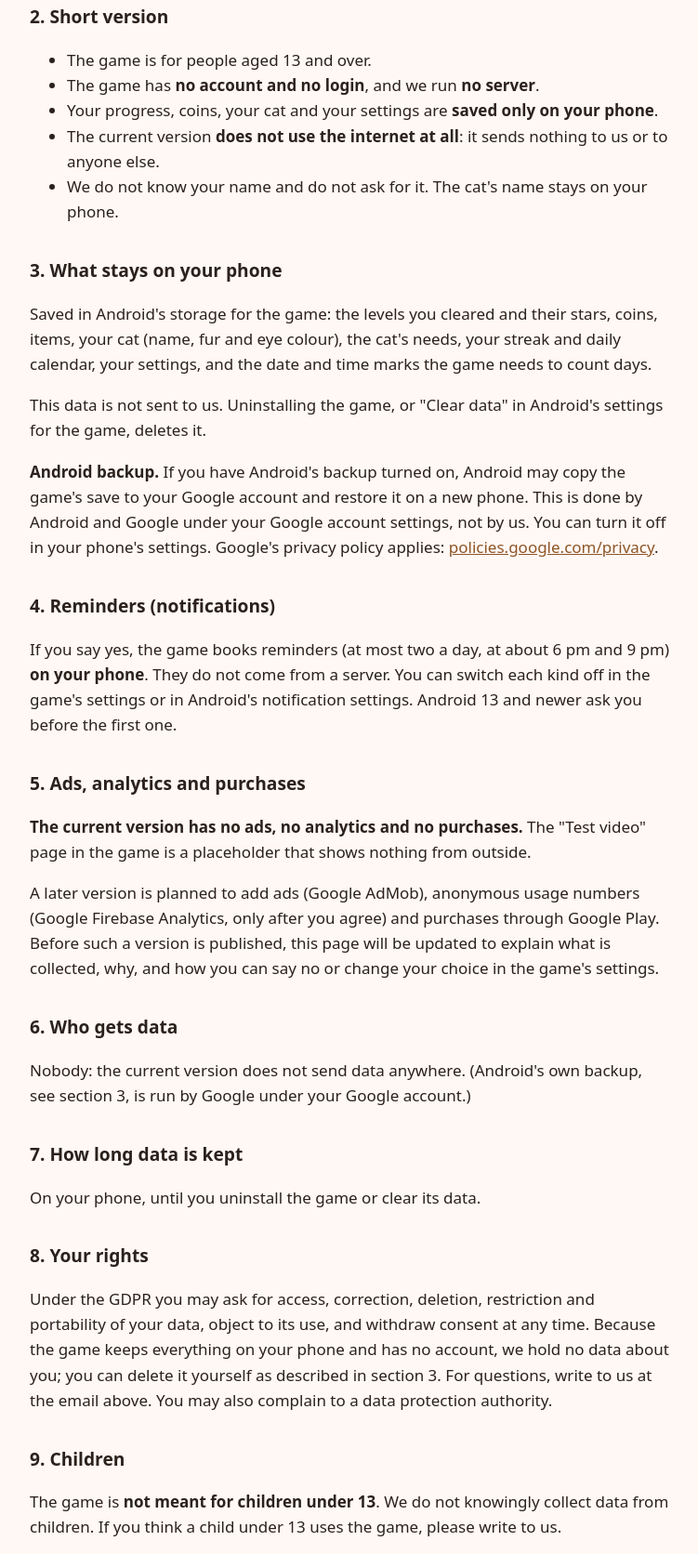
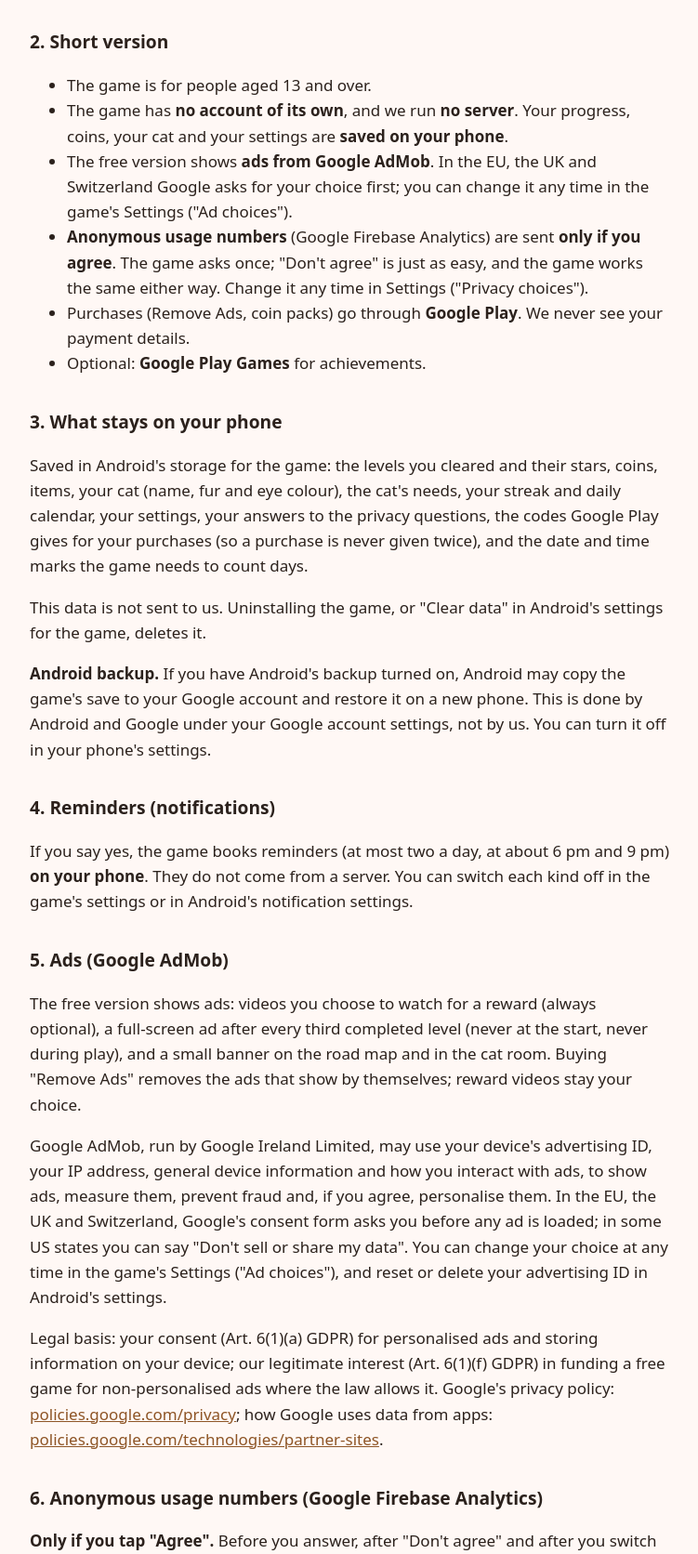
Before and after one commit to Hedgehog12/vgames, a plain HTML site: page cat-number-match/privacy/index.html in a window 1280 px wide. Shown: the part 432-2104 px from the top of the page at 93% size, without its empty margins (264-1015 px from the left). Drawn offline with Linux system fonts and the light colour scheme.

Commit message:
Cat Number Match privacy policy: ads, analytics, purchases (2026-11-08)

```diff
--- a/cat-number-match/privacy/index.html
+++ b/cat-number-match/privacy/index.html
@@ -10,50 +10,65 @@
 <main>
 <p class="back"><a href="../">← Cat Number Match</a></p>
 <h1>Privacy Policy</h1>
-<p class="meta">Cat Number Match (Android, <code>pro.vlasiichuk.cat_number_match</code>) · Last updated: 13 October 2026</p>
+<p class="meta">Cat Number Match (Android, <code>pro.vlasiichuk.cat_number_match</code>) · Last updated: 8 November 2026</p>
 
 <h2>1. Who is responsible</h2>
 <p>Julian Vlasiichuk (vlasiichuk.pro)<br>
+Flur Straße 20, 86453 Dasing, Germany<br>
 Email: <a href="mailto:catnumbermatch@gmail.com">catnumbermatch@gmail.com</a></p>
 <p>"We" means the developer named above. "The game" means the Android app Cat Number Match.</p>
 
 <h2>2. Short version</h2>
 <ul>
 <li>The game is for people aged 13 and over.</li>
-<li>The game has <strong>no account and no login</strong>, and we run <strong>no server</strong>.</li>
-<li>Your progress, coins, your cat and your settings are <strong>saved only on your phone</strong>.</li>
-<li>The current version <strong>does not use the internet at all</strong>: it sends nothing to us or to anyone else.</li>
-<li>We do not know your name and do not ask for it. The cat's name stays on your phone.</li>
+<li>The game has <strong>no account of its own</strong>, and we run <strong>no server</strong>. Your progress, coins, your cat and your settings are <strong>saved on your phone</strong>.</li>
+<li>The free version shows <strong>ads from Google AdMob</strong>. In the EU, the UK and Switzerland Google asks for your choice first; you can change it any time in the game's Settings ("Ad choices").</li>
+<li><strong>Anonymous usage numbers</strong> (Google Firebase Analytics) are sent <strong>only if you agree</strong>. The game asks once; "Don't agree" is just as easy, and the game works the same either way. Change it any time in Settings ("Privacy choices").</li>
+<li>Purchases (Remove Ads, coin packs) go through <strong>Google Play</strong>. We never see your payment details.</li>
+<li>Optional: <strong>Google Play Games</strong> for achievements.</li>
 </ul>
 
 <h2>3. What stays on your phone</h2>
-<p>Saved in Android's storage for the game: the levels you cleared and their stars, coins, items, your cat (name, fur and eye colour), the cat's needs, your streak and daily calendar, your settings, and the date and time marks the game needs to count days.</p>
+<p>Saved in Android's storage for the game: the levels you cleared and their stars, coins, items, your cat (name, fur and eye colour), the cat's needs, your streak and daily calendar, your settings, your answers to the privacy questions, the codes Google Play gives for your purchases (so a purchase is never given twice), and the date and time marks the game needs to count days.</p>
 <p>This data is not sent to us. Uninstalling the game, or "Clear data" in Android's settings for the game, deletes it.</p>
-<p><strong>Android backup.</strong> If you have Android's backup turned on, Android may copy the game's save to your Google account and restore it on a new phone. This is done by Android and Google under your Google account settings, not by us. You can turn it off in your phone's settings. Google's privacy policy applies: <a href="https://policies.google.com/privacy">policies.google.com/privacy</a>.</p>
+<p><strong>Android backup.</strong> If you have Android's backup turned on, Android may copy the game's save to your Google account and restore it on a new phone. This is done by Android and Google under your Google account settings, not by us. You can turn it off in your phone's settings.</p>
 
 <h2>4. Reminders (notifications)</h2>
-<p>If you say yes, the game books reminders (at most two a day, at about 6 pm and 9 pm) <strong>on your phone</strong>. They do not come from a server. You can switch each kind off in the game's settings or in Android's notification settings. Android 13 and newer ask you before the first one.</p>
+<p>If you say yes, the game books reminders (at most two a day, at about 6 pm and 9 pm) <strong>on your phone</strong>. They do not come from a server. You can switch each kind off in the game's settings or in Android's notification settings.</p>
 
-<h2>5. Ads, analytics and purchases</h2>
-<p><strong>The current version has no ads, no analytics and no purchases.</strong> The "Test video" page in the game is a placeholder that shows nothing from outside.</p>
-<p>A later version is planned to add ads (Google AdMob), anonymous usage numbers (Google Firebase Analytics, only after you agree) and purchases through Google Play. Before such a version is published, this page will be updated to explain what is collected, why, and how you can say no or change your choice in the game's settings.</p>
+<h2>5. Ads (Google AdMob)</h2>
+<p>The free version shows ads: videos you choose to watch for a reward (always optional), a full-screen ad after every third completed level (never at the start, never during play), and a small banner on the road map and in the cat room. Buying "Remove Ads" removes the ads that show by themselves; reward videos stay your choice.</p>
+<p>Google AdMob, run by Google Ireland Limited, may use your device's advertising ID, your IP address, general device information and how you interact with ads, to show ads, measure them, prevent fraud and, if you agree, personalise them. In the EU, the UK and Switzerland, Google's consent form asks you before any ad is loaded; in some US states you can say "Don't sell or share my data". You can change your choice at any time in the game's Settings ("Ad choices"), and reset or delete your advertising ID in Android's settings.</p>
+<p>Legal basis: your consent (Art. 6(1)(a) GDPR) for personalised ads and storing information on your device; our legitimate interest (Art. 6(1)(f) GDPR) in funding a free game for non-personalised ads where the law allows it. Google's privacy policy: <a href="https://policies.google.com/privacy">policies.google.com/privacy</a>; how Google uses data from apps: <a href="https://policies.google.com/technologies/partner-sites">policies.google.com/technologies/partner-sites</a>.</p>
 
-<h2>6. Who gets data</h2>
-<p>Nobody: the current version does not send data anywhere. (Android's own backup, see section 3, is run by Google under your Google account.)</p>
+<h2>6. Anonymous usage numbers (Google Firebase Analytics)</h2>
+<p><strong>Only if you tap "Agree".</strong> Before you answer, after "Don't agree" and after you switch it off, nothing is sent (Firebase itself also stays switched off).</p>
+<p>What is counted: which levels are started and finished, how many stars, hints, undos and "Add numbers" were used, coins earned and spent and on what, which screens and features are used (shop, cat room, daily puzzle, settings switches), which videos were watched, and general device and app information (device model, Android version, language, country, app version) with a random app-instance ID. <strong>Not</strong>: your name, your cat's name, free text, your contacts or your location beyond the country.</p>
+<p>Why: to see which levels are too hard or too easy, whether the coins are fair, and which features players use, so we can improve the game.</p>
+<p>Legal basis: your consent (Art. 6(1)(a) GDPR), which you can withdraw at any time in Settings ("Privacy choices"); withdrawing also deletes the usage data waiting on your phone. Firebase is run by Google Ireland Limited; data may be processed in the USA under the EU-US Data Privacy Framework. Data is kept by Google for 14 months, then deleted.</p>
 
-<h2>7. How long data is kept</h2>
-<p>On your phone, until you uninstall the game or clear its data.</p>
+<h2>7. Purchases (Google Play)</h2>
+<p>Purchases are handled entirely by Google Play. We receive only what Google Play tells the game: which product was bought, Google's purchase code and order number, and whether the payment is complete. We never see your name, card or payment details. Google's terms and privacy policy apply to the payment.</p>
 
-<h2>8. Your rights</h2>
-<p>Under the GDPR you may ask for access, correction, deletion, restriction and portability of your data, object to its use, and withdraw consent at any time. Because the game keeps everything on your phone and has no account, we hold no data about you; you can delete it yourself as described in section 3. For questions, write to us at the email above. You may also complain to a data protection authority.</p>
+<h2>8. Google Play Games (achievements)</h2>
+<p>If you use Google Play Games, Google signs you in to its service and keeps your achievements in your Google account. This is Google's service under your Google account settings; we receive no personal data from it.</p>
 
-<h2>9. Children</h2>
-<p>The game is <strong>not meant for children under 13</strong>. We do not knowingly collect data from children. If you think a child under 13 uses the game, please write to us.</p>
+<h2>9. Who gets data</h2>
+<p>Google (AdMob, Firebase Analytics if you agreed, Google Play, Google Play Games), as described above. We do not sell your data and do not share it with anyone else.</p>
 
-<h2>10. Changes</h2>
+<h2>10. How long data is kept</h2>
+<p>On your phone: until you uninstall the game or clear its data. At Google: see sections 5 to 8 and Google's policies.</p>
+
+<h2>11. Your rights</h2>
+<p>Under the GDPR you may ask for access, correction, deletion, restriction and portability of your data, object to its use, and withdraw consent at any time (in the game: Settings, "Ad choices" and "Privacy choices"). Because the game has no account and we run no server, we hold no data that names you; the data Google processes is linked to a random ID, not to you. For questions, write to us at the email above. You may also complain to a data protection authority.</p>
+
+<h2>12. Children</h2>
+<p>The game is <strong>not meant for children under 13</strong>. We do not knowingly collect data from children. Ads in the game are limited to content suitable for teenagers. If you think a child under 13 uses the game, please write to us.</p>
+
+<h2>13. Changes</h2>
 <p>We update this page whenever the game changes what it does with data. The date at the top shows the latest change.</p>
 
-<h2>11. Contact</h2>
+<h2>14. Contact</h2>
 <p><a href="mailto:catnumbermatch@gmail.com">catnumbermatch@gmail.com</a></p>
 </main>
 </body>
```
